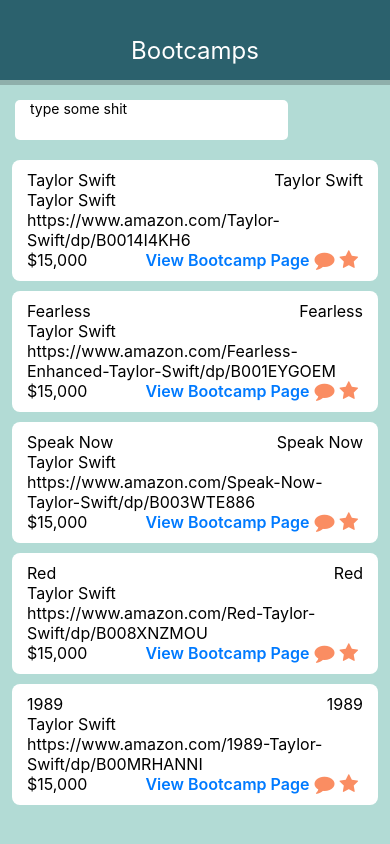
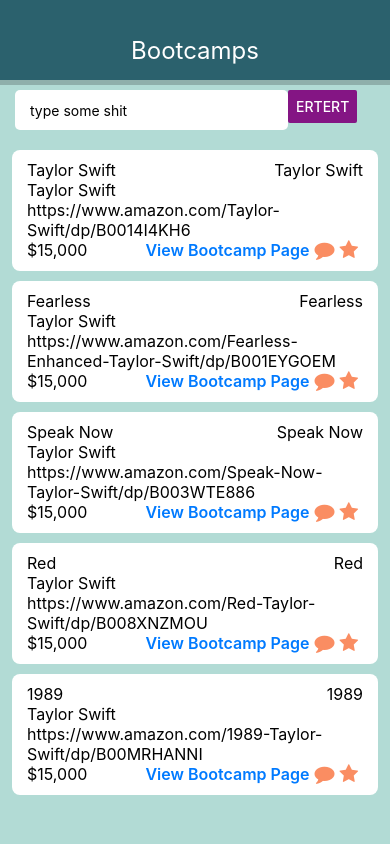
Before and after one commit to deyanp19/bootcampapp, a React Native app: screen / in a window 390 px wide. Built offline with nearby package versions, Linux system fonts and the light colour scheme.

Commit message:
fixed package-lock

```diff
--- a/src/components/Search/SearchSection.js
+++ b/src/components/Search/SearchSection.js
@@ -2,6 +2,7 @@
 import { View, Text, Button } from 'react-native';
 import SearchBar from './SearchBar';
 import Icon from'react-native-vector-icons/FontAwesome';
+// import Button from '../Button/Button';
 const glass = (<Icon name ="search" size={20} color="#FA8D62"/>)
 
 const SearchSection = (props) => {
@@ -13,7 +14,11 @@
         <SearchBar />
         </View>
         <View>
-
+<Button title="ertert"
+  color="#841584"
+  accessibilityLabel="Learn more about this purple button">
+{glass}
+  </Button>
             </View>
             </View>
     )
@@ -31,7 +36,8 @@
     borderRadius: 5,
     paddingLeft: 15,
     marginBottom: 20,
-    marginTop: 10
+    // marginTop: 10
+    justifyContent: 'center'
 }
 
 
```
Also changed, not shown: 1 other file (tests, documents, lock files or other folders).
